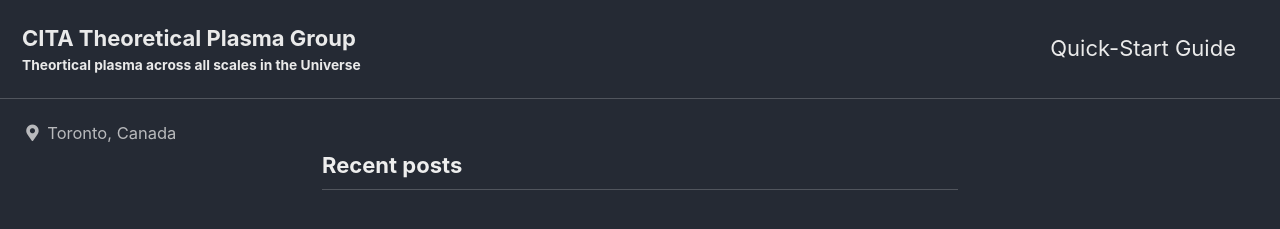
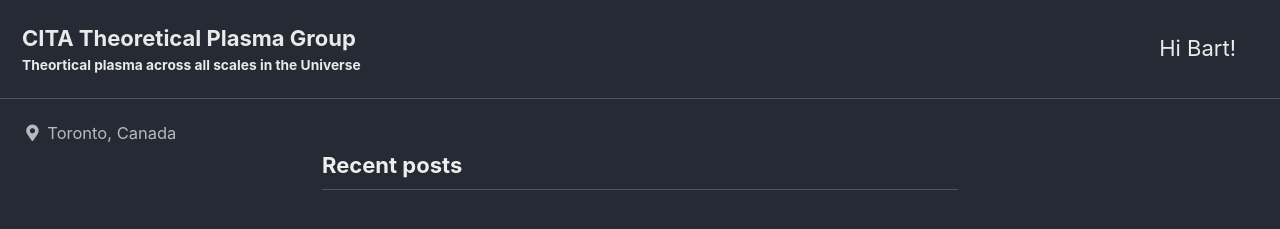
Before and after one commit to AstroJames/CITAplasma, a Jekyll site: the page built from index.html, in a window 1280 px wide. Shown: the top 229 px of the page. Built offline with Jekyll 4.4.1, drawn with Linux system fonts in a browser that asks for light colours; cached includes are drawn as plain includes; the list of posts is cut into pages by our own code.

Commit message:
Hi Bart!

```diff
--- a/_data/navigation.yml
+++ b/_data/navigation.yml
@@ -1,7 +1,7 @@
 # main links
 main:
-  - title: "Quick-Start Guide"
-    url: https://mmistakes.github.io/minimal-mistakes/docs/quick-start-guide/
+  - title: "Hi Bart!"
+    url:  https://www.mso.anu.edu.au/~beattijr/turbulence_datasets/hi_bart.html
   # - title: "About"
   #   url: https://mmistakes.github.io/minimal-mistakes/about/
   # - title: "Sample Posts"
```
Also changed, not shown: 1 other file.
